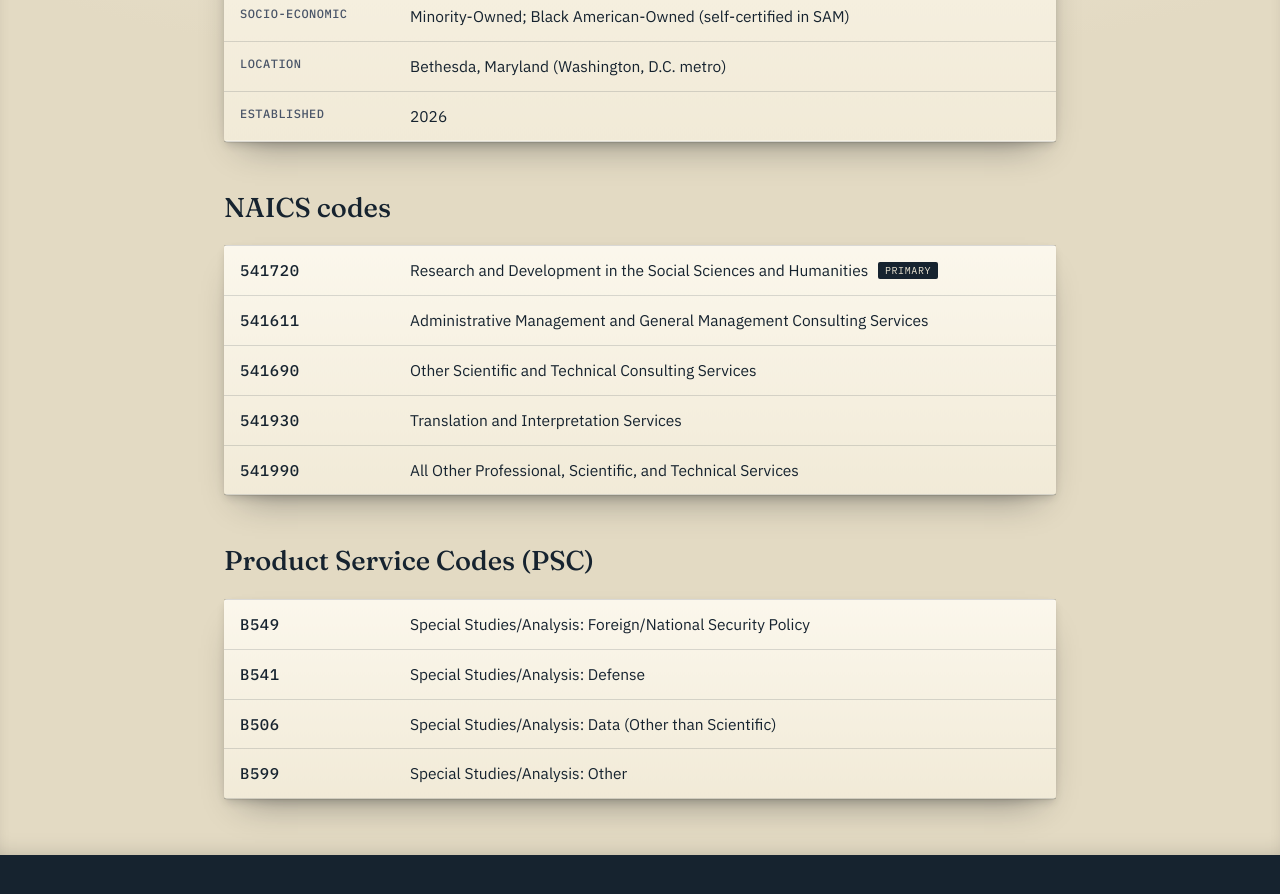
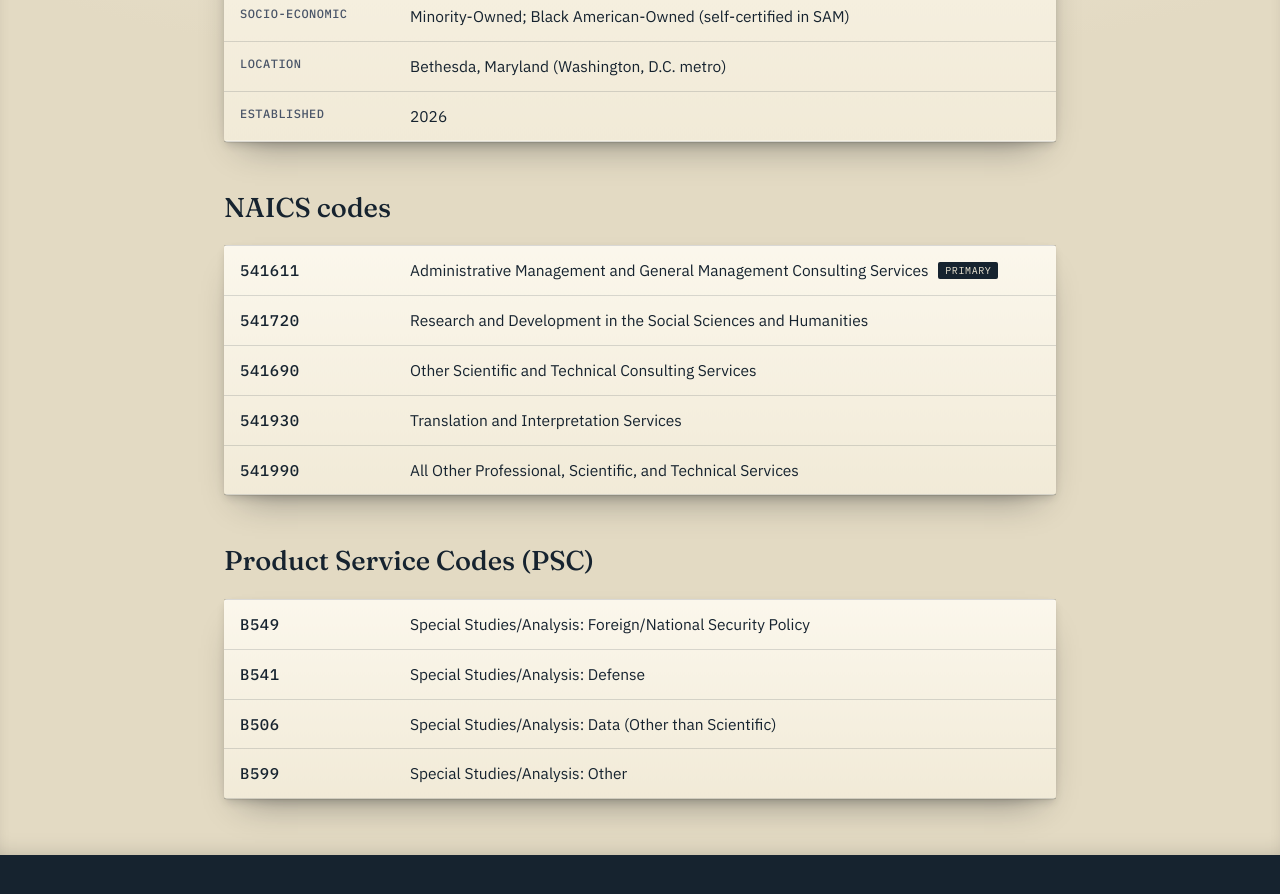
Before and after one commit to Dakpi11/pierrepolicy-website, a Jekyll site: the page contracting.html, which Jekyll copies as it is, in a window 1280 px wide and 900 px high, scrolled down 859 px. Shown: the top 894 px of the window. Built offline with Jekyll 4.4.1, drawn with Linux system fonts in a browser that asks for light colours.

Commit message:
Add files via upload

```diff
--- a/contracting.html
+++ b/contracting.html
@@ -4,13 +4,13 @@
   <meta charset="UTF-8">
   <meta name="viewport" content="width=device-width, initial-scale=1.0">
   <title>Contracting &middot; Pierre Policy &amp; Strategy Consulting</title>
-  <meta name="description" content="Federal contracting information for Pierre Policy &amp; Strategy Consulting LLC: UEI FLE2XEAZ1TN6, CAGE 22DD7, NAICS 541720, 541611, 541690, 541930 and 541990.">
+  <meta name="description" content="Federal contracting information for Pierre Policy &amp; Strategy Consulting LLC: UEI FLE2XEAZ1TN6, CAGE 22DD7, NAICS 541611, 541720, 541690, 541930 and 541990.">
   <link rel="icon" href="favicon.svg" type="image/svg+xml">
   <meta name="theme-color" content="#16232F">
   <meta property="og:type" content="website">
   <meta property="og:site_name" content="Pierre Policy &amp; Strategy Consulting">
   <meta property="og:title" content="Contracting &middot; Pierre Policy &amp; Strategy Consulting">
-  <meta property="og:description" content="Federal contracting information for Pierre Policy &amp; Strategy Consulting LLC: UEI FLE2XEAZ1TN6, CAGE 22DD7, NAICS 541720, 541611, 541690, 541930 and 541990.">
+  <meta property="og:description" content="Federal contracting information for Pierre Policy &amp; Strategy Consulting LLC: UEI FLE2XEAZ1TN6, CAGE 22DD7, NAICS 541611, 541720, 541690, 541930 and 541990.">
   <meta property="og:url" content="https://pierrepolicy.com/contracting.html">
   <meta property="og:image" content="https://pierrepolicy.com/og-image.png">
   <meta name="twitter:card" content="summary_large_image">
@@ -66,8 +66,8 @@
       <h2 class="mt">NAICS codes</h2>
       <table class="data-table">
         <tbody>
-          <tr><th scope="row" class="mono">541720</th><td>Research and Development in the Social Sciences and Humanities <span class="badge">Primary</span></td></tr>
-          <tr><th scope="row" class="mono">541611</th><td>Administrative Management and General Management Consulting Services</td></tr>
+          <tr><th scope="row" class="mono">541611</th><td>Administrative Management and General Management Consulting Services <span class="badge">Primary</span></td></tr>
+          <tr><th scope="row" class="mono">541720</th><td>Research and Development in the Social Sciences and Humanities</td></tr>
           <tr><th scope="row" class="mono">541690</th><td>Other Scientific and Technical Consulting Services</td></tr>
           <tr><th scope="row" class="mono">541930</th><td>Translation and Interpretation Services</td></tr>
           <tr><th scope="row" class="mono">541990</th><td>All Other Professional, Scientific, and Technical Services</td></tr>
--- a/index.html
+++ b/index.html
@@ -77,8 +77,8 @@
       <dl class="cred-grid">
         <div><dt>UEI</dt><dd>FLE2XEAZ1TN6</dd></div>
         <div><dt>CAGE</dt><dd>22DD7</dd></div>
-        <div><dt>Primary NAICS</dt><dd>541720</dd></div>
-        <div><dt>Also</dt><dd>541611</dd></div>
+        <div><dt>Primary NAICS</dt><dd>541611</dd></div>
+        <div><dt>Also</dt><dd>541720</dd></div>
       </dl>
       <p class="cred-tags"><span>Small Business</span><span>Minority-Owned</span><span>Black American-Owned</span></p>
     </div>
```
Also changed, not shown: 1 other file.
